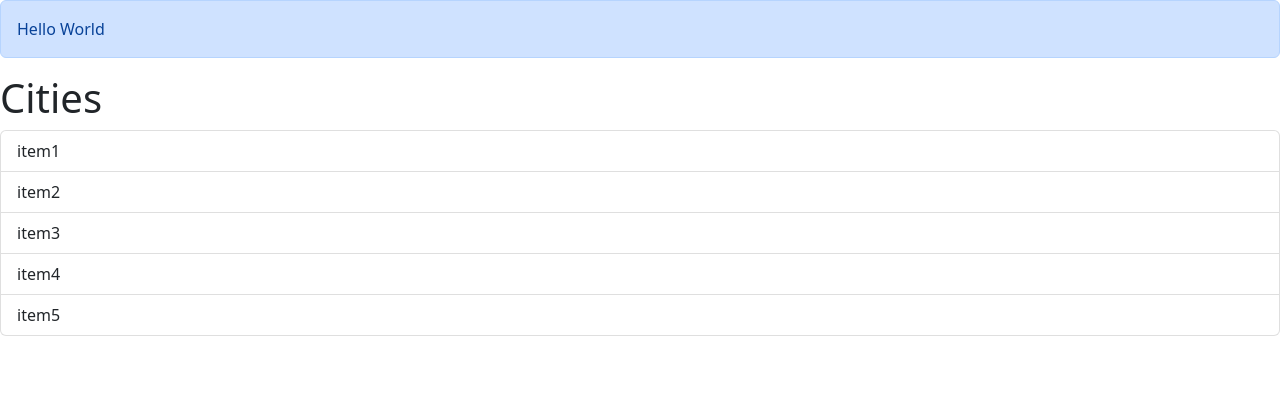
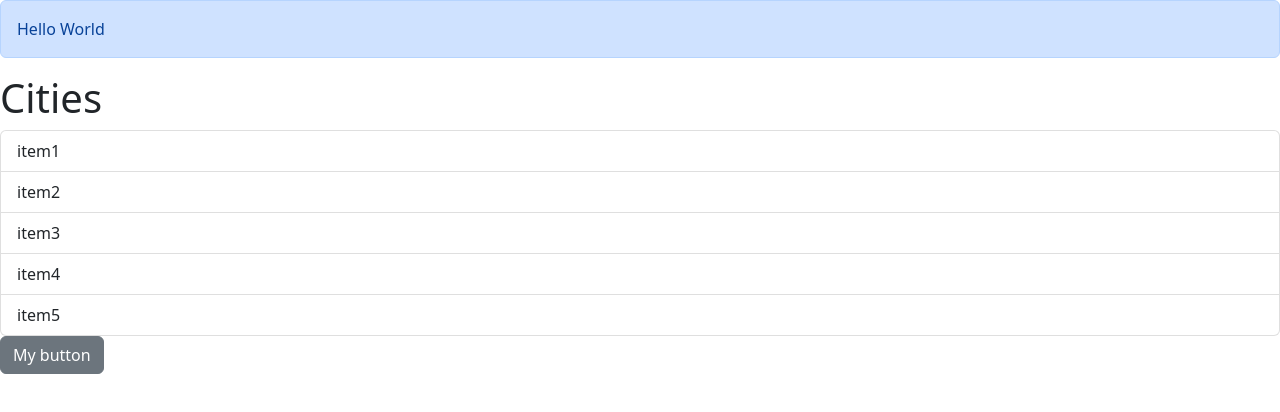
Before and after one commit to marciofao/game-discovery, a React (Vite) app: page / in a window 1280 px wide. Shown: the top 412 px of the page. Built offline with nearby package versions, Linux system fonts and the light colour scheme.

Commit message:
passing props to button

```diff
--- a/src/App.tsx
+++ b/src/App.tsx
@@ -1,5 +1,6 @@
 import ListGroup from './components/ListGroup';
 import Alert from './components/Alert';
+import Button from './components/Button';
 
 function App(){
 
@@ -14,7 +15,7 @@
             Hello <span>World</span>
         </Alert>
         <ListGroup items={items} heading='Cities' onSelectItem={handleSelectItem}/>
-
+        <Button color='secondary' onClick={()=>console.log('clicked')}>My button</Button>
     </div>
 }
 
--- /dev/null
+++ b/src/components/Button.tsx
@@ -0,0 +1,17 @@
+import React, { Children } from 'react'
+
+interface Props{
+    children: string;
+    color: string;
+    onClick: () => void;
+}
+
+const Button = ({ children, color, onClick }: Props) => {
+    return (
+        <button className={"btn btn-"+color} onClick={onClick}>
+            {children}
+        </button>
+    );
+}
+
+export default Button
```
